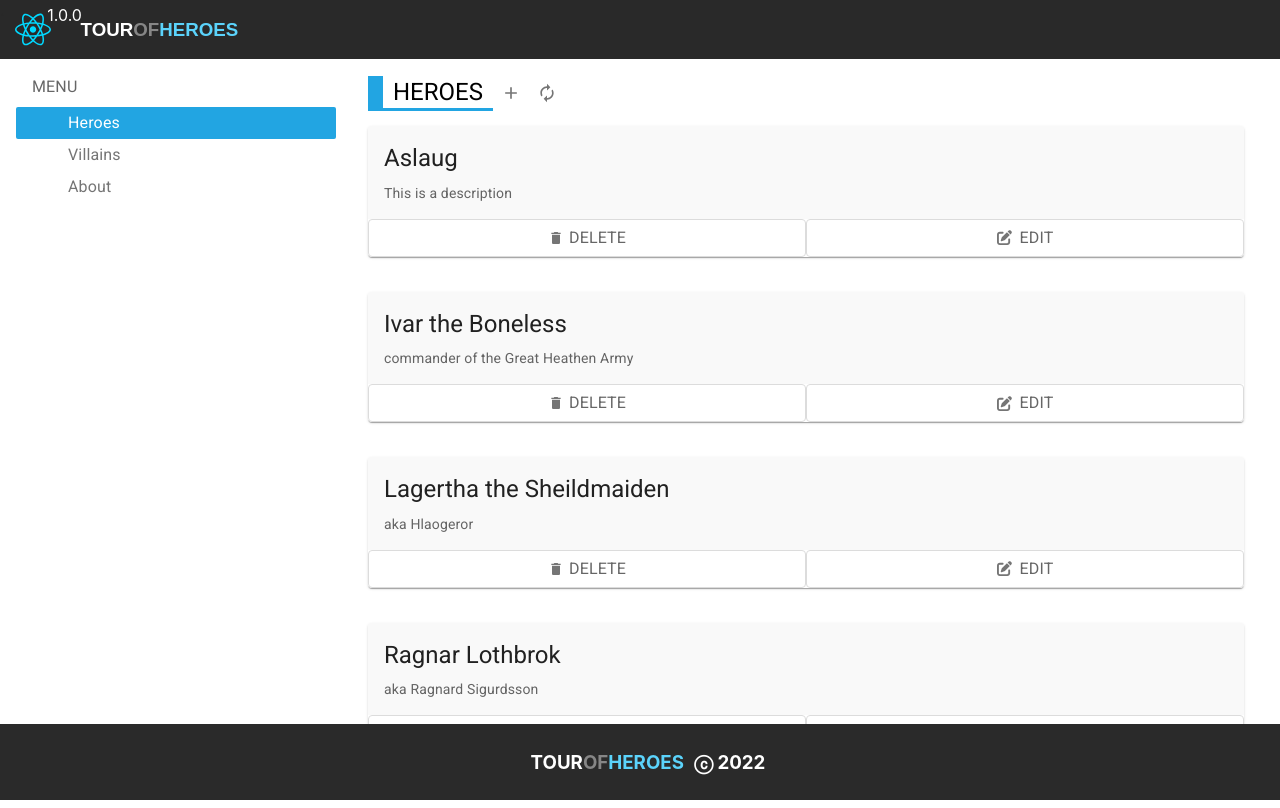
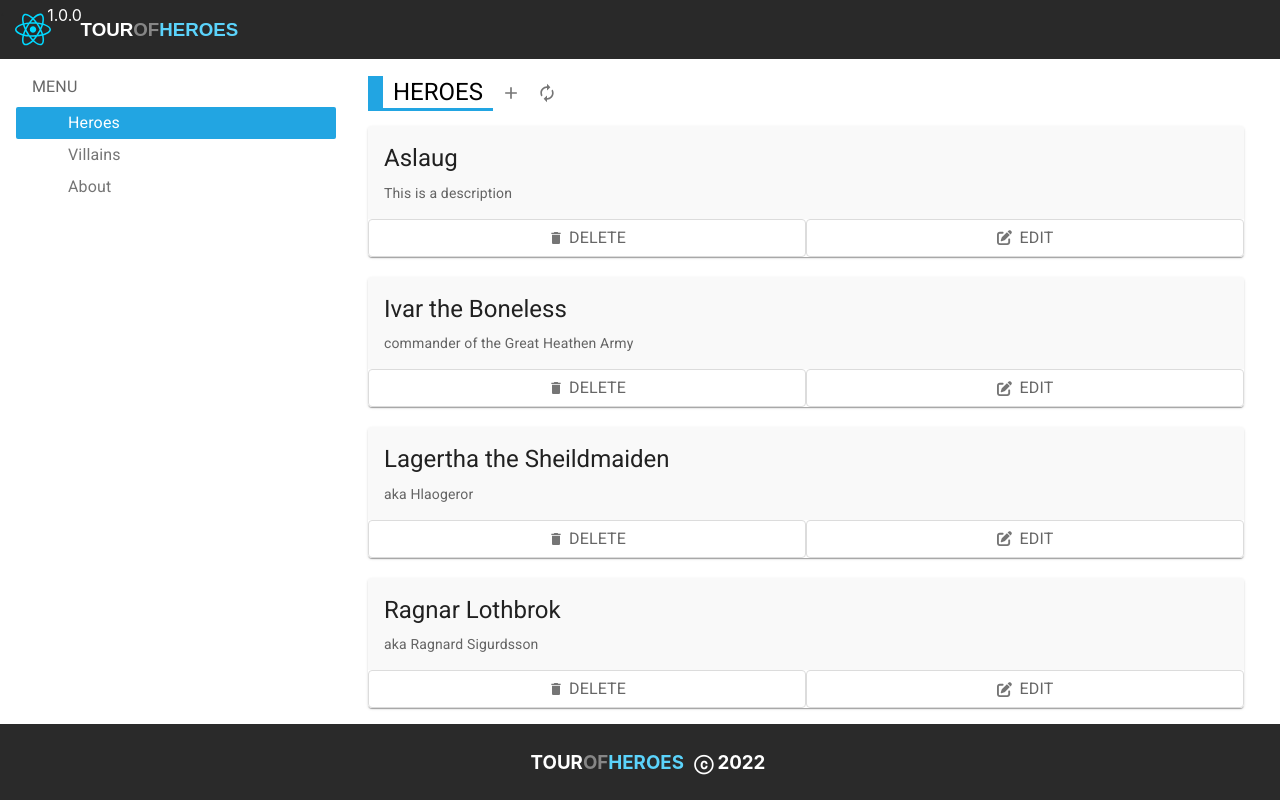
Before and after one commit to zndelfin/Tour-Of-Heroes-FE, a React (Create React App) app: page / in a window 1280 px wide. Built offline with nearby package versions, Linux system fonts and the light colour scheme.

Commit message:
TECH-219: Added marginBottom at the CardComponents

```diff
--- a/src/Components/CardComponent.tsx
+++ b/src/Components/CardComponent.tsx
@@ -1,13 +1,13 @@
 import { useContext } from 'react';
 import { GlobalContext } from "../context/GlobalState";
 import { CardItems } from "./CardItems";
-import { Typography } from '@mui/material';
+import { Box, Typography } from '@mui/material';
 
 const CardComponent = () => {
 const { characters, deleteCharacter } : any = useContext(GlobalContext);
 
   return (
-    <>
+    <Box mb={10}>
       {characters.length > 0 ? (
         <>
           {characters.map((heroes : any) => (
@@ -23,8 +23,8 @@ const { characters, deleteCharacter } : any = useContext(GlobalContext);
       ) : (
         <Typography variant="body1"> No data at the moment. </Typography>
       )}
-    </>
+    </Box>
   );
 };
 
-export {CardComponent};
+export { CardComponent };
```
